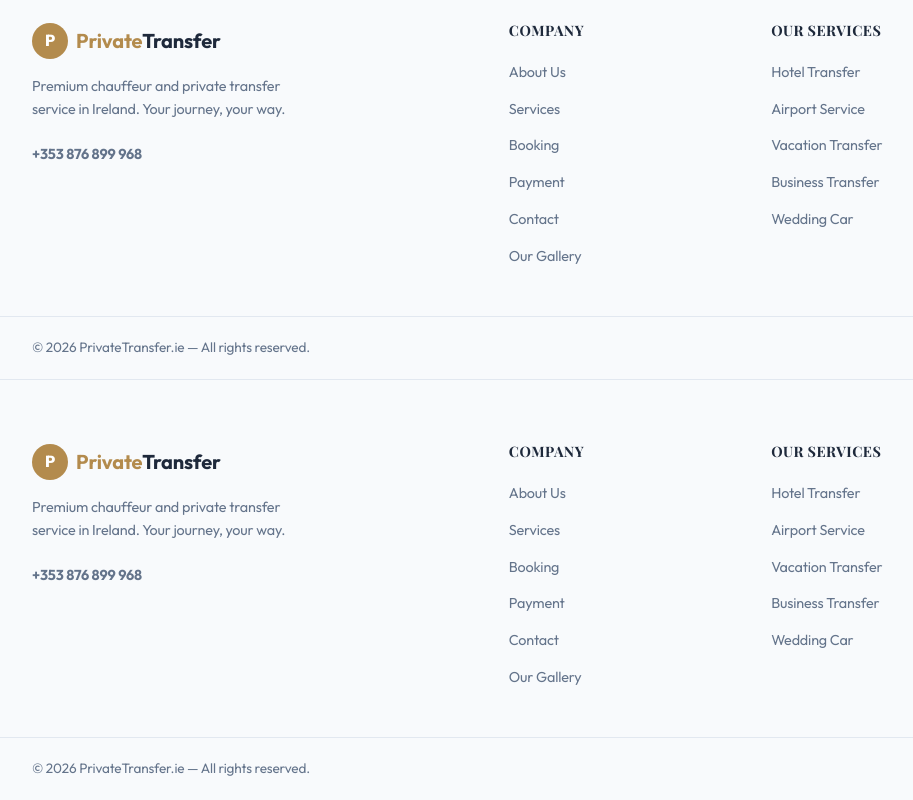
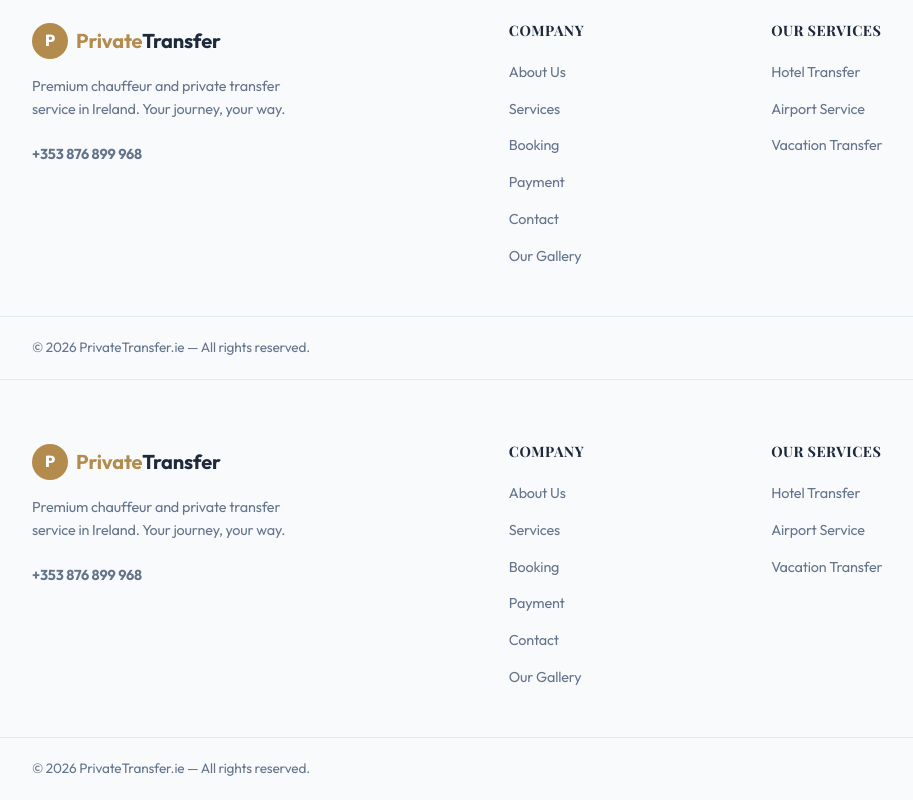
Before and after one commit to maharudrayadav/private-transfer-app, a Next.js app: page /checkout in a window 1280 px wide. Shown: the part 842-1642 px from the top of the page, without its empty margins (0-913 px from the left). Built offline with nearby package versions, Linux system fonts and the light colour scheme; a web font is replaced by a local one.

Commit message:
Update footer services: remove Wedding Car and Business Transfer, attach precise URLs

```diff
--- a/app/components/Footer.tsx
+++ b/app/components/Footer.tsx
@@ -35,11 +35,9 @@ export default function Footer() {
         <div className={styles.col}>
           <h3>Our Services</h3>
           <ul>
-            <li><Link href="/services">Hotel Transfer</Link></li>
-            <li><Link href="/services">Airport Service</Link></li>
-            <li><Link href="/services">Vacation Transfer</Link></li>
-            <li><Link href="/services">Business Transfer</Link></li>
-            <li><Link href="/services">Wedding Car</Link></li>
+            <li><Link href="/services/hotel-transfer">Hotel Transfer</Link></li>
+            <li><Link href="/services/airport-transfer">Airport Service</Link></li>
+            <li><Link href="/services/vacation-tour">Vacation Transfer</Link></li>
           </ul>
         </div>
 
```
